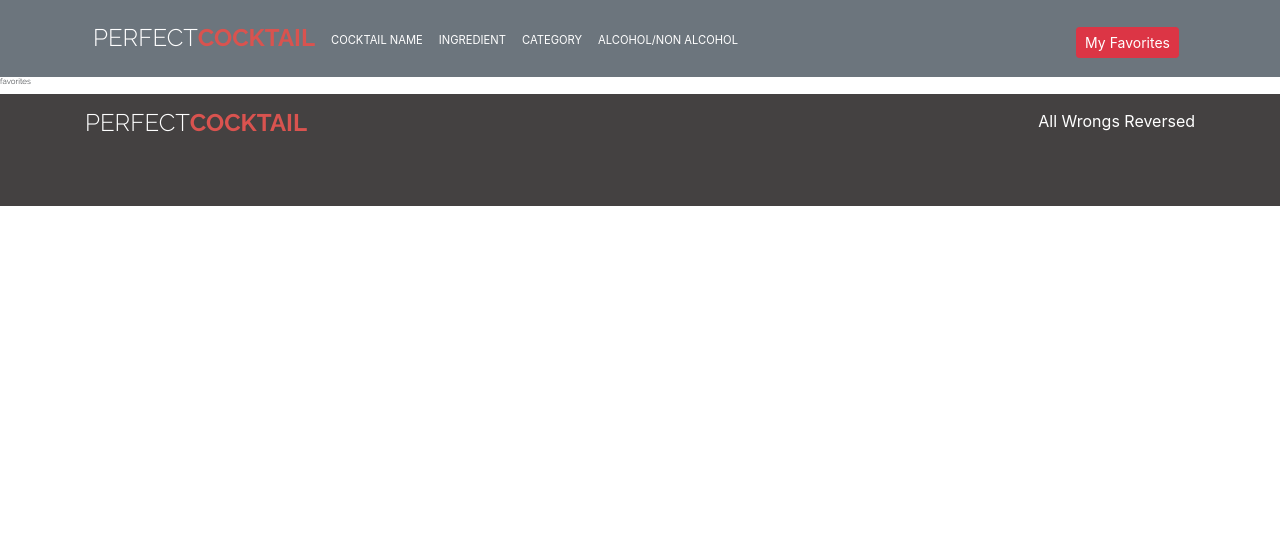
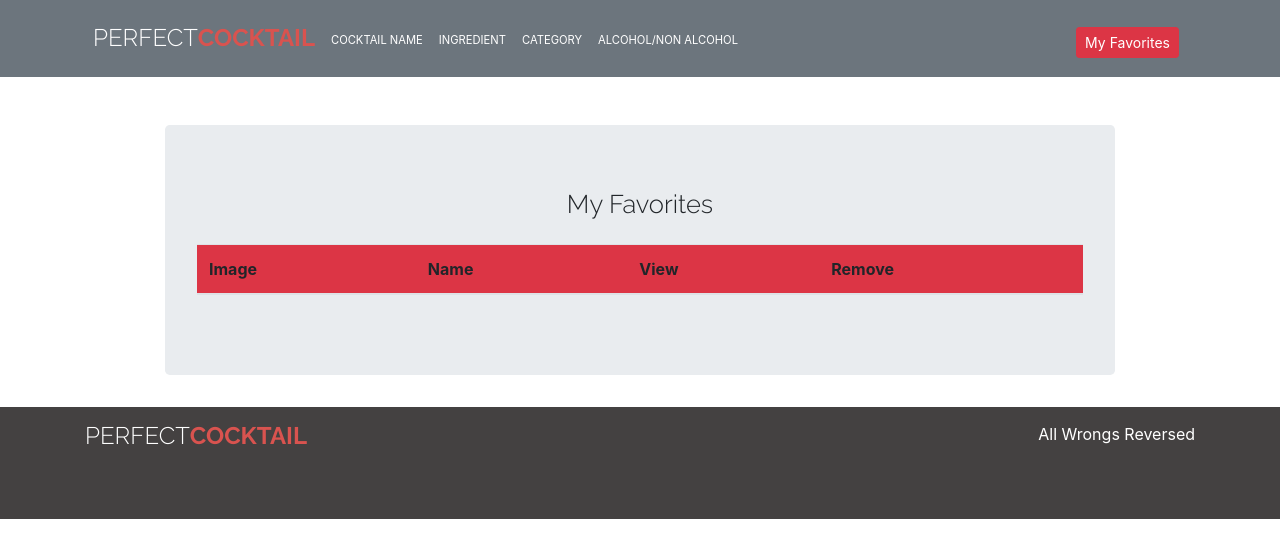
Before and after one commit to vezinaca/redux-perfect-cocktail, a React (Create React App) app: page /favorites in a window 1280 px wide. Shown: the top 558 px of the page. Built offline with nearby package versions, Linux system fonts and the light colour scheme.

Commit message:
adding redux favorites

```diff
--- a/src/app/store.js
+++ b/src/app/store.js
@@ -1,8 +1,10 @@
 import { configureStore } from '@reduxjs/toolkit';
 import counterReducer from '../features/counter/counterSlice';
+import favoritesReducer from "../features/favorites/favoriteSlice";
 
 export default configureStore({
   reducer: {
-    counter: counterReducer,
+    //counter: counterReducer,
+    favorites: favoritesReducer,
   },
 });
--- a/src/components/Beverages/Cocktail.js
+++ b/src/components/Beverages/Cocktail.js
@@ -4,7 +4,12 @@ import Col from "react-bootstrap/Col";
 import ListGroup from "react-bootstrap/ListGroup";
 import { getIngredients } from "../../Utilities/Utilities";
 
+import { useDispatch } from "react-redux";
+import { addToFavorites, removeFromFavorites } from "../../features/favorites/favoriteSlice";
+
 const Cocktail = ({cocktail}) => {
+
+    const dispatch = useDispatch();
 
     let lesIngredients = getIngredients(cocktail).map((ingredient, index) => (
         <ListGroup.Item key={index}>{ingredient.ingredient} {ingredient.measure}</ListGroup.Item>
@@ -14,7 +19,8 @@ const Cocktail = ({cocktail}) => {
     //console.log("cocktail dans home: ", cocktail);
 
     const handleClick = () => {
-        console.log('click');
+        console.log('click favs cocktail');
+        dispatch(addToFavorites(cocktail));
     }
 
     return (
--- a/src/components/Beverages/Drink.js
+++ b/src/components/Beverages/Drink.js
@@ -7,12 +7,19 @@ import { getIngredients } from "../../Utilities/Utilities";
 import ListGroup from "react-bootstrap/ListGroup";
 import "./Drink.css";
 
+import { useDispatch } from "react-redux";
+import { addToFavorites, removeFromFavorites } from "../../features/favorites/favoriteSlice";
+
 
 const Drink = ({drink}) => {
 
     const [show, setShow] = useState(false);
     const [fullDetailsCocktail, setFullDetailsCocktails] = useState([]);
     const [ingredients, setIngredients] = useState([]);
+
+    //const favorites = useSelector(selectFavorites);
+    const dispatch = useDispatch();
+
 
     const handleClose = () => setShow(false);
     const handleShow = () => setShow(true);
@@ -40,10 +47,11 @@ const Drink = ({drink}) => {
     }, [])
 
     //console.log("full cocktail details ici: ", fullDetailsCocktail.strInstructions);
-    console.log("les ingredients: ", ingredients);
+    //console.log("les ingredients: ", ingredients);
 
     const handleClick = () => {
         console.log('click fav');
+        dispatch(addToFavorites(drink));
     }
     return (
         <>
--- /dev/null
+++ b/src/features/favorites/favoriteSlice.js
@@ -0,0 +1,27 @@
+import { createSlice } from "@reduxjs/toolkit";
+
+export const favoritesSlice = createSlice({
+    name: 'favorites',
+    initialState: {
+        favorites : []
+    },
+    reducers: {
+        addToFavorites : (state, action) => {
+            state.favorites.push({...action.payload})
+
+            // updatedFavorites = [...state.favorites];
+            // updatedFavorites.push({...action.payload});
+            // setStorage(updatedFavorites);
+            // return { favorites: updatedFavorites, done: false};
+        },
+        removeFromFavorites: (state, action) => {
+            state.favorites.filter(favorite => favorite.idDrink !== action.payload)
+            //updatedFavorites = state.favorites.filter(favorite => favorite.idDrink !== action.payload)
+        },
+    }
+})
+
+export const { addToFavorites, removeFromFavorites } = favoritesSlice.actions
+
+export const selectFavorites = state => state.favorites.favorites;
+export default favoritesSlice.reducer
--- a/src/pages/Favorites.js
+++ b/src/pages/Favorites.js
@@ -1,11 +1,56 @@
-import React from 'react'
+import React from 'react';
+import Container from "react-bootstrap/Container";
+import Row from "react-bootstrap/Row";
+import Col from "react-bootstrap/Col";
+import Table from "react-bootstrap/Table";
+import Jumbotron from "react-bootstrap/Jumbotron";
 
+import { useSelector, useDispatch } from "react-redux";
+
+import { addToFavorites, removeFromFavorites, selectFavorites } from "../features/favorites/favoriteSlice";
+
+//export default
 const Favorites = () => {
+
+    const favorites = useSelector (selectFavorites)
+    //const dispatch = useDispatch();
+    console.log("mes favorites redux: ", favorites);
+
     return (
-        <div>
-            <h3>favorites</h3>
-        </div>
+        <>
+            <Container className="mt-5">
+                <Row className="justify-content-center">
+                    <Jumbotron className="col-12 col-md-10">
+                        <h1 className="text-center mb-4">My Favorites</h1>
+                        <Row>
+                            <Col className="col-12">
+                                <Table>
+                                    <thead className="bg-danger">
+                                        <tr>
+                                            <th scope="col">Image</th>
+                                            <th scope="col">Name</th>
+                                            <th scope="col">View</th>
+                                            <th scope="col">Remove</th>
+                                        </tr>
+                                    </thead>
+                                    <tbody>
+
+                                    </tbody>
+
+                                </Table>
+                            </Col>
+                        </Row>
+
+
+                    </Jumbotron>
+
+                </Row>
+
+
+            </Container>
+
+        </>
     )
 }
 
-export default Favorites
+export default Favorites;
```
Also changed, not shown: src/features/favorites/NON-Favorites.js (added, +10 -0 lines).
